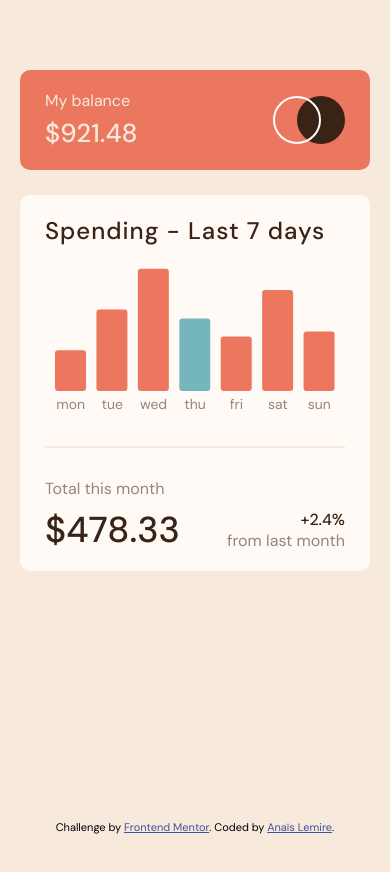
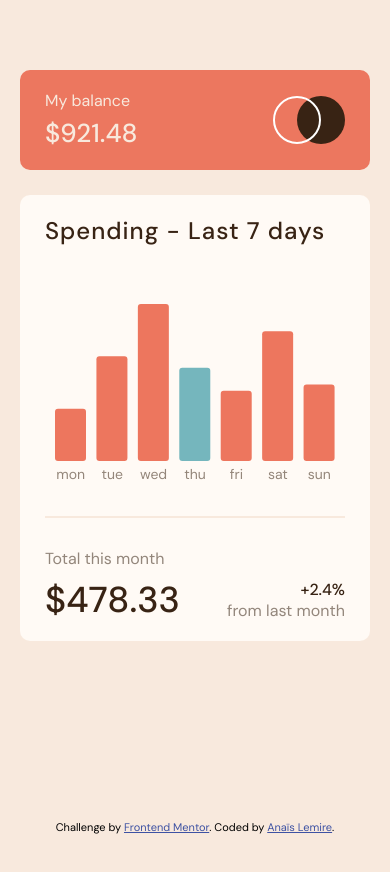
Before and after one commit to anaislcno/Expenses-Chart-Component, a React (Vite) app: page / in a window 390 px wide. Shown: the top 872 px of the page. Built offline with nearby package versions, Linux system fonts and the light colour scheme.

Commit message:
set media queries

```diff
--- a/src/components/Chart/Chart.tsx
+++ b/src/components/Chart/Chart.tsx
@@ -35,6 +35,7 @@ const Chart = () => {
   const [radius, setRadius] = useState<[number, number, number, number]>([
     5, 5, 5, 5,
   ]);
+  const [height, setHeight] = useState(180);
 
   useEffect(() => {
     const handleResize = () => {
@@ -42,9 +43,11 @@ const Chart = () => {
       if (mq.matches) {
         setBarCategoryGap(5);
         setRadius([3, 3, 3, 3]);
+        setHeight(220);
       } else {
         setBarCategoryGap(10);
         setRadius([5, 5, 5, 5]);
+        setHeight(180);
       }
     };
 
@@ -63,7 +66,7 @@ const Chart = () => {
 
   return (
     <div className="chart__container">
-      <ResponsiveContainer height={180}>
+      <ResponsiveContainer height={height}>
         <BarChart data={chartData} barCategoryGap={barCategoryGap}>
           <XAxis
             dataKey="day"
--- a/src/components/Spending/Spending.css
+++ b/src/components/Spending/Spending.css
@@ -24,5 +24,6 @@
     font-size: 24px;
     font-weight: 500;
     letter-spacing: 1px;
+    margin-bottom: 30px;
   }
 }
--- a/src/components/Total/Total.css
+++ b/src/components/Total/Total.css
@@ -40,6 +40,6 @@ hr {
   }
 
   .hr {
-    margin: 15px 0px 20px 0px;
+    margin: 10px 0px 15px 0px;
   }
 }
```
